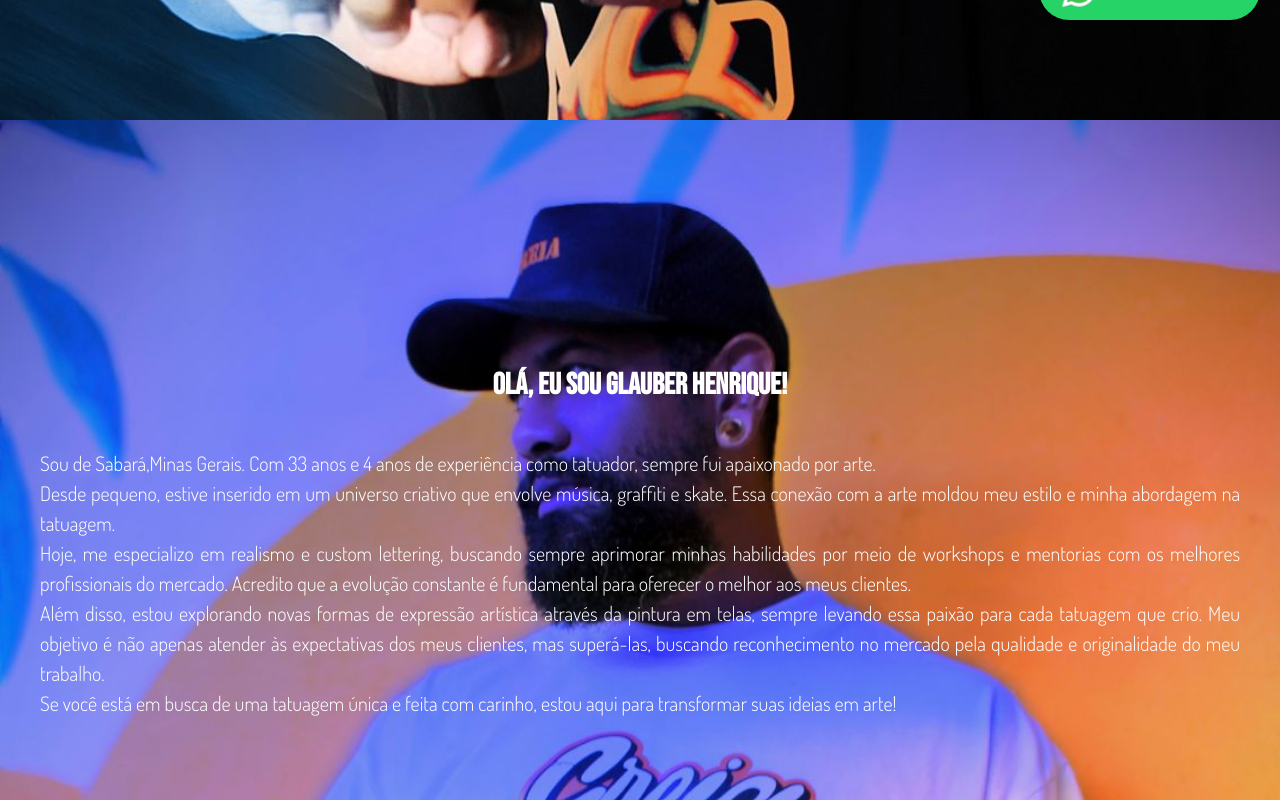
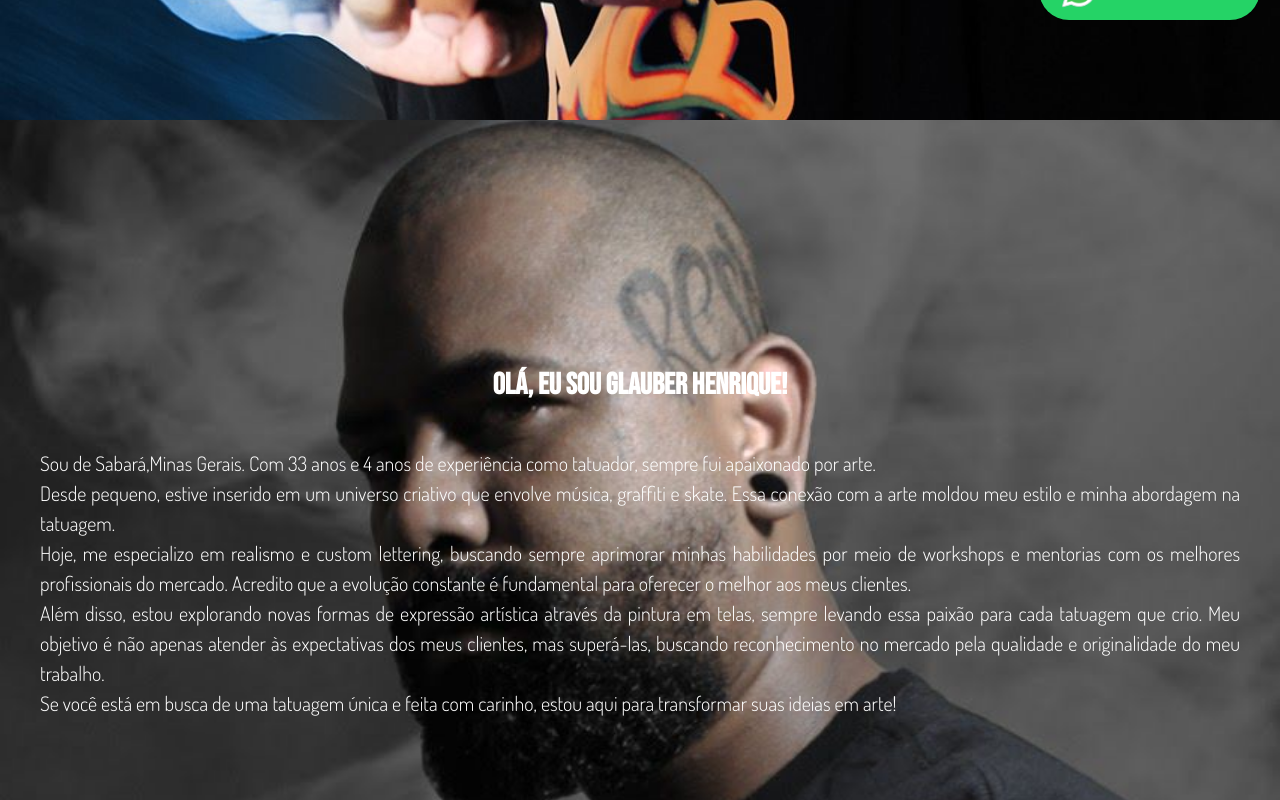
Before and after one commit to fabiopdiogo/landing-page, a React (Create React App) app: page / in a window 1280 px wide. Shown: the part 760-1560 px from the top of the page. Built offline with nearby package versions, Linux system fonts and the light colour scheme.

Commit message:
fix3 about

```diff
--- a/src/components/Sections/About.tsx
+++ b/src/components/Sections/About.tsx
@@ -18,7 +18,7 @@ const H1 = styled.h1`
 const DivMain = styled.section`
   display: flex;
   flex-direction: column;
-  background-image: url('/glauber3.jpeg'); /* Adicione a imagem de fundo */
+  background-image: url('/glauber2.jpeg'); /* Adicione a imagem de fundo */
   background-size: cover; /* Garante que a imagem cubra toda a área de fundo */
   background-position: center;
   background-repeat: no-repeat;
@@ -31,10 +31,11 @@ const DivMain = styled.section`
   align-items: center;
 
   @media (max-width: 646px) {
-    background-size: contain contain; /* Mantém a imagem cobrindo toda a área de fundo */
-    background-position: center;
+    background-size: auto 100%; /* Mantém a altura total sem distorcer a largura */
+    background-position: center center; /* Centraliza a imagem completamente */
     background-repeat: no-repeat;
-    background-attachment: fixed;
+    background-attachment: scroll; /* Para evitar problemas de rolagem */
+    background-position-y: 0; /* Remove o offset vertical */
     min-height: 100vh;
   }
 `;
```
